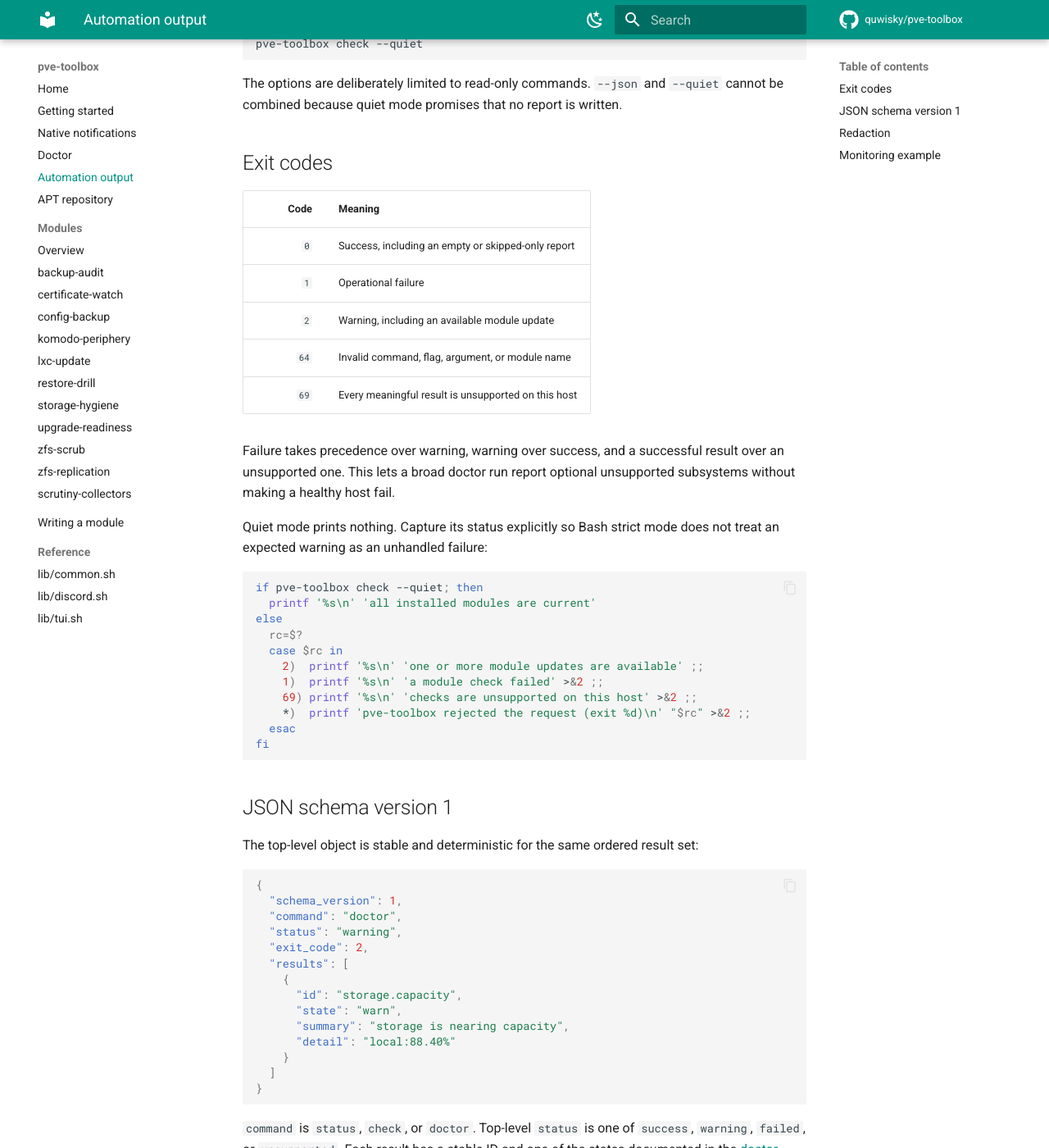
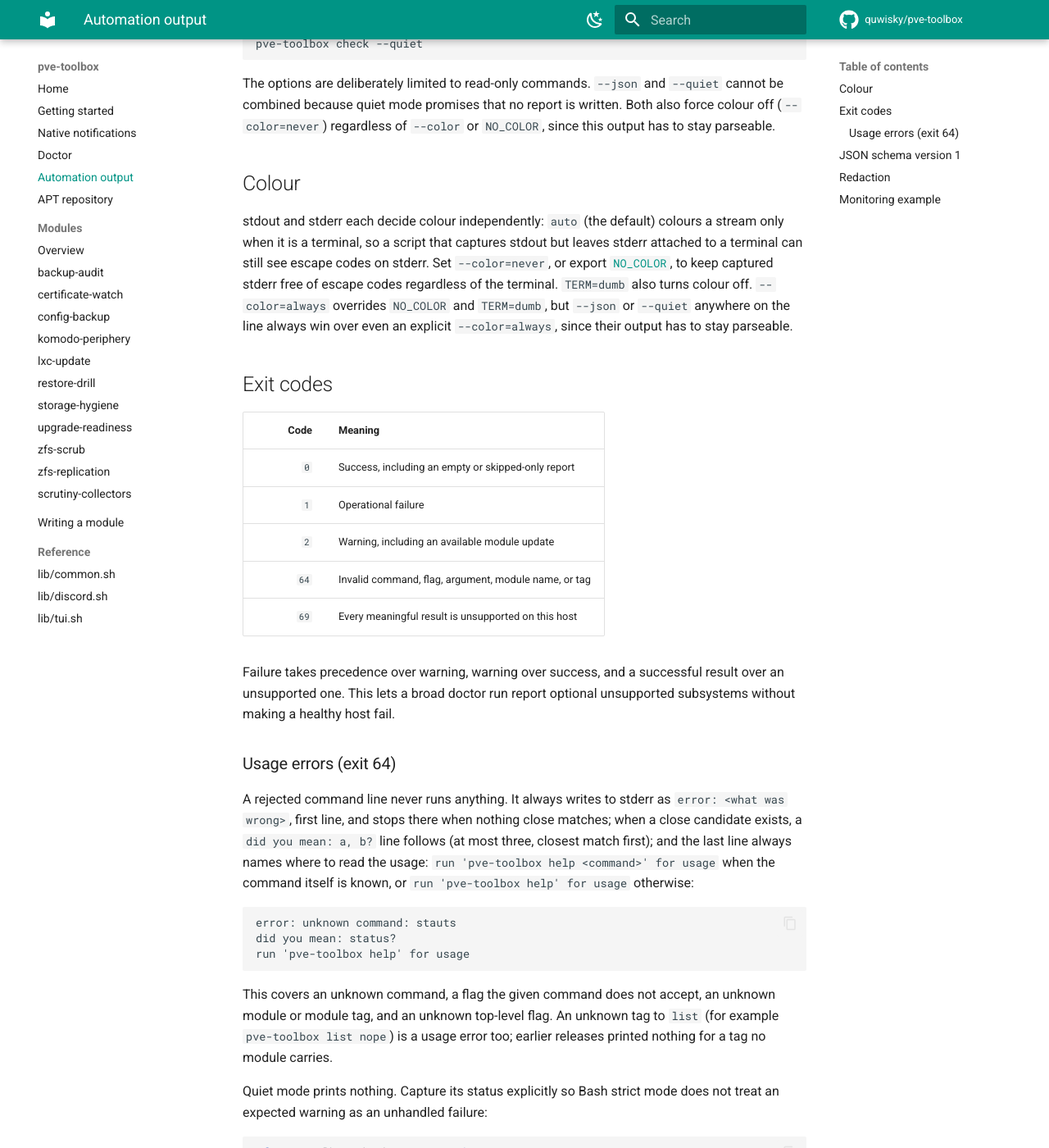
Before and after one commit to quwisky/pve-toolbox, an MkDocs documentation site: the page built from docs/automation.md, in a window 1280 px wide and 1400 px high, scrolled down 264 px. Shown: the whole window at 82% size. Built offline with MkDocs 1.6.1 and Material for MkDocs 9.7.7, drawn with Linux system fonts in a browser that asks for light colours; comment, search, counter and statistics services are not loaded.

Commit message:
docs(cli): document help, suggestions and colour

````diff
--- a/docs/automation.md
+++ b/docs/automation.md
@@ -13,7 +13,19 @@ pve-toolbox check --quiet
 
 The options are deliberately limited to read-only commands. `--json` and
 `--quiet` cannot be combined because quiet mode promises that no report is
-written.
+written. Both also force colour off (`--color=never`) regardless of `--color`
+or `NO_COLOR`, since this output has to stay parseable.
+
+## Colour
+
+stdout and stderr each decide colour independently: `auto` (the default)
+colours a stream only when it is a terminal, so a script that captures stdout
+but leaves stderr attached to a terminal can still see escape codes on
+stderr. Set `--color=never`, or export [`NO_COLOR`](https://no-color.org),
+to keep captured stderr free of escape codes regardless of the terminal.
+`TERM=dumb` also turns colour off. `--color=always` overrides `NO_COLOR` and
+`TERM=dumb`, but `--json` or `--quiet` anywhere on the line always win over
+even an explicit `--color=always`, since their output has to stay parseable.
 
 ## Exit codes
 
@@ -22,12 +34,32 @@ written.
 | `0` | Success, including an empty or skipped-only report |
 | `1` | Operational failure |
 | `2` | Warning, including an available module update |
-| `64` | Invalid command, flag, argument, or module name |
+| `64` | Invalid command, flag, argument, module name, or tag |
 | `69` | Every meaningful result is unsupported on this host |
 
 Failure takes precedence over warning, warning over success, and a successful
 result over an unsupported one. This lets a broad doctor run report optional
 unsupported subsystems without making a healthy host fail.
+
+### Usage errors (exit 64)
+
+A rejected command line never runs anything. It always writes to stderr as
+`error: <what was wrong>`, first line, and stops there when nothing close
+matches; when a close candidate exists, a `did you mean: a, b?` line follows
+(at most three, closest match first); and the last line always names where to
+read the usage: `run 'pve-toolbox help <command>' for usage` when the command
+itself is known, or `run 'pve-toolbox help' for usage` otherwise:
+
+```
+error: unknown command: stauts
+did you mean: status?
+run 'pve-toolbox help' for usage
+```
+
+This covers an unknown command, a flag the given command does not accept, an
+unknown module or module tag, and an unknown top-level flag. An unknown tag to
+`list` (for example `pve-toolbox list nope`) is a usage error too; earlier
+releases printed nothing for a tag no module carries.
 
 Quiet mode prints nothing. Capture its status explicitly so Bash strict mode
 does not treat an expected warning as an unhandled failure:
````
Also changed, not shown: README.md (+5 -0 lines), docs/getting-started.md (+31 -2 lines), docs/reference/common.md (+18 -2 lines), docs/writing-a-module.md (+5 -0 lines).
